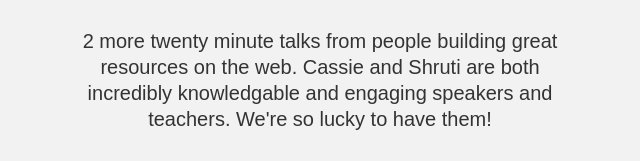
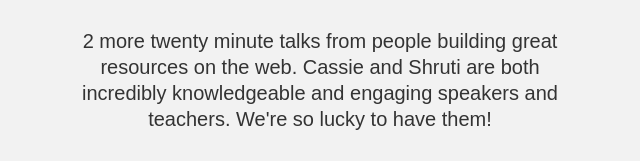
Before and after one commit to philhawksworth/jamstack-london, an Eleventy site: page src/site/events/2021-08-25.md in a window 1280 px wide. Shown: the part 858-1019 px from the top of the page, 320-960 px from the left. Built offline with nearby package versions, Linux system fonts and the light colour scheme; Eleventy itself is replaced by a stand-in of ours; files that its build step writes are made by us from their sources.

Commit message:
typo fix

```diff
--- a/src/site/events/2021-08-25.md
+++ b/src/site/events/2021-08-25.md
@@ -24,6 +24,6 @@ talks:
         - https://www.twitch.tv/shrutikapoor
 ---
 
-2 more twenty minute talks from people building great resources on the web. Cassie and Shruti are both incredibly knowledgable and engaging speakers and teachers. We're so lucky to have them!
+2 more twenty minute talks from people building great resources on the web. Cassie and Shruti are both incredibly knowledgeable and engaging speakers and teachers. We're so lucky to have them!
 
 Join the pre-game and post-game chatter in the lounge with a chance to ask questions and discuss how you're building the Jamstack. And once again, we'll open the floor for a handful of [90 second spotlights](/speak/#90-seconds).
```
